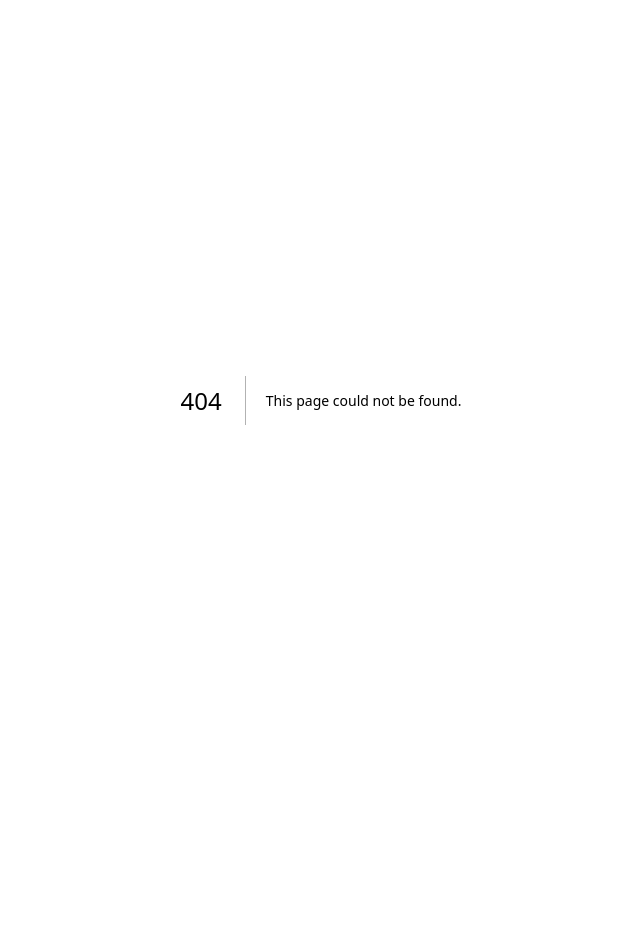
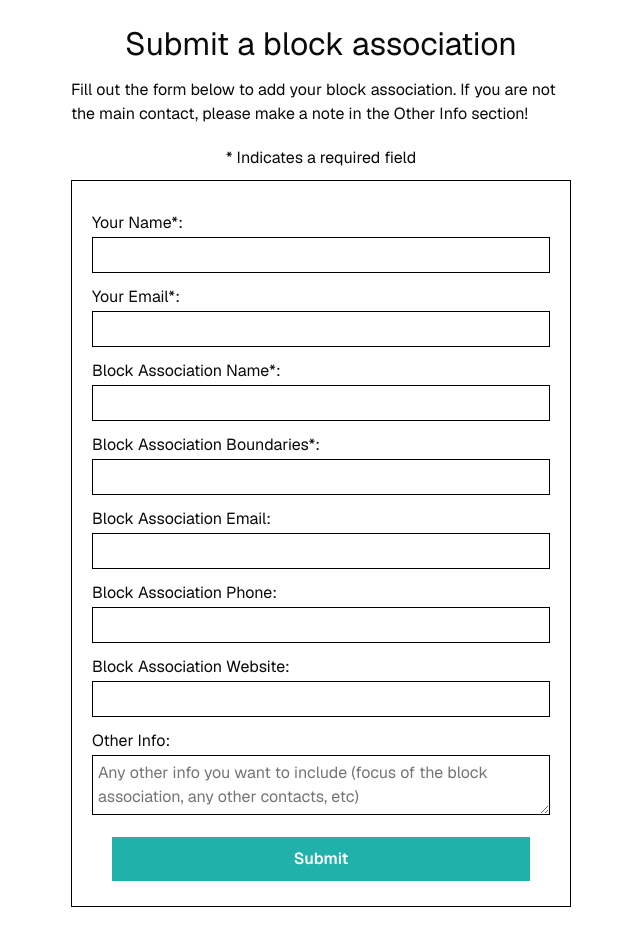
Before and after one commit to klevenick/block_database, a Next.js app: page /contact in a window 1280 px wide. Before the commit this address had no page. Shown: the whole page, without its empty margins (319-959 px from the left). Before the commit the page ends 800 px from the top, so only its background shows below. Built offline with nearby package versions, Linux system fonts and the light colour scheme.

Commit message:
hooking up contact form

```diff
--- /dev/null
+++ b/app/contact/ContactForm.tsx
@@ -0,0 +1,55 @@
+'use client'
+import { blockAssociationSubmission } from "@/lib/db"
+import { SubmissionInputs } from "@/lib/definitions"
+import { useRouter } from "next/navigation"
+import { useForm, SubmitHandler } from "react-hook-form"
+
+
+
+
+
+export default function ContactForm() {
+  const router = useRouter()
+
+  const {
+    register,
+    handleSubmit,
+    formState: { errors, isSubmitting },
+  } = useForm<SubmissionInputs>()
+  const onSubmit: SubmitHandler<SubmissionInputs> = async (data) => {
+    const submissionResponse = await blockAssociationSubmission(data)
+    console.log(submissionResponse)
+    router.push("./contact/confirm")
+  }
+
+
+  return (
+    /* "handleSubmit" will validate your inputs before invoking "onSubmit" */
+    <form onSubmit={handleSubmit(onSubmit)}>
+      {/* register your input into the hook by invoking the "register" function */}
+        <label>Your Name*: </label>
+        <input defaultValue="" {...register("name", { required: true })} />
+        {errors.name && <span className="form_error">This field is required</span>}
+        <label>Your Email*: </label>
+        <input defaultValue="" {...register("email", { required: true })} />
+        {errors.email && <span className="form_error">This field is required</span>}
+        <label>Block Association Name*: </label>
+        <input defaultValue="" {...register("block_association_name", { required: true })} />
+        {errors.block_association_name && <span className="form_error">This field is required</span>}
+        <label>Block Association Boundaries*: </label>
+        <input defaultValue="" {...register("block_association_boundaries", { required: true })} />
+        {errors.block_association_boundaries && <span className="form_error">This field is required</span>}
+        <label>Block Association Email: </label>
+        <input defaultValue="" {...register("block_association_email")} />
+        <label>Block Association Phone: </label>
+        <input defaultValue="" {...register("block_association_phone")} />
+        <label>Block Association Website: </label>
+        <input defaultValue="" {...register("block_association_website")} />
+        <label>Other Info: </label>
+        <textarea defaultValue="" {...register("other_info")} placeholder="Any other info you want to include (focus of the block association, any other contacts, etc)" />
+        <button type="submit" disabled={isSubmitting}>
+            {isSubmitting ? 'Submitting...' : 'Submit'}
+          </button>
+    </form>
+  )
+}
--- /dev/null
+++ b/app/contact/confirm/page.tsx
@@ -0,0 +1,11 @@
+import Link from "next/link";
+
+export default function Page() {
+
+    return(
+    <main className="confirm_main">
+        <span>Your block associaiton has been submitted, thanks!</span>
+        <Link href="/">Return to the map</Link>
+    </main>
+    )
+}
--- /dev/null
+++ b/app/contact/page.tsx
@@ -0,0 +1,13 @@
+import ContactForm from "./ContactForm";
+
+export default function Page() {
+
+    return (
+        <main className="contact_main">
+            <h1>Submit a block association</h1>
+            <span>Fill out the form below to add your block association. If you are not the main contact, please make a note in the Other Info section!</span>
+            <span>* Indicates a required field</span>
+        <ContactForm />
+        </main>
+    )
+}
--- a/app/globals.css
+++ b/app/globals.css
@@ -76,6 +76,10 @@ main {
 h1 {
   font-size: 2em
 }
+
+a {
+  color: blue;
+}
 .pageHeader {
   display: flex;
   flex-direction: column;
@@ -114,3 +118,79 @@ h1 {
   }
 
 }
+
+.contactSection {
+  margin: 20px;
+  padding: 10px;
+  background-color: lightseagreen;
+  color: white;
+  font-weight: 600;
+  border-radius: 5px;
+  cursor: pointer;
+
+  a {
+    color: white;
+  }
+}
+
+.contact_main {
+  padding: 20px;
+  width: 100%;
+  height: 100%;
+  display: flex;
+  flex-direction: column;
+  align-items: center;
+
+  span {
+    max-width: 500px;
+    margin: 10px;
+  }
+
+  form {
+    display: flex;
+    padding: 20px;
+    flex-direction: column;
+    width: 500px;
+    justify-content: center;
+    border: 1px solid black;
+
+    label {
+      margin-top: 10px;
+    }
+    input, textarea {
+      border: 1px solid black;
+      margin: 2px 0;
+      padding: 5px;
+
+    }
+    input::placeholder, textarea::placeholder {
+        color: rgb(117, 116, 116);
+      }
+
+    button {
+      padding: 10px;
+      width: auto;
+      height: auto;
+      background-color: lightseagreen;
+      color: white;
+      font-weight: 600;
+      margin: 20px 20px 5px;
+
+    }
+
+    .form_error {
+      font-size: .75em;
+      color: red;
+      padding: 0;
+      margin: 0;
+    }
+  }
+}
+
+.confirm_main {
+  display: flex;
+  flex-direction: column;
+  align-items: center;
+  margin: 20px;
+
+}
--- a/app/page.tsx
+++ b/app/page.tsx
@@ -3,6 +3,7 @@ import dynamic from 'next/dynamic'
 import { getBlockAssociations } from "@/lib/db"
 import { useEffect, useState } from 'react'
 import { Block } from '@/lib/definitions'
+import Link from 'next/link'
 
 
 const MapLoader = dynamic(() => import('./components/Map'), {
@@ -28,6 +29,9 @@ export default function Page() {
       <section className="mapSection">
       <MapLoader blockData={blockData}/>
       </section>
+      <section className="contactSection">
+        <Link href="/contact" >Add Your Block Association</Link>
+      </section>
     </main>
   );
 }
--- a/lib/db.ts
+++ b/lib/db.ts
@@ -1,5 +1,6 @@
 import { createClient } from '@/lib/supabase/client'
 import { QueryData } from '@supabase/supabase-js'
+import { SubmissionInputs } from './definitions'
 
 
 export interface blockObject {
@@ -25,3 +26,19 @@ export async function getBlockAssociations() {
 
   return block_associations
 }
+
+export async function blockAssociationSubmission(formData : SubmissionInputs) {
+  const supabase = await createClient()
+  const response = await supabase.from('submissions').insert({
+    name: formData.name,
+    email: formData.email,
+    block_association_name: formData.block_association_name,
+    block_association_email: formData.block_association_email,
+    block_association_website: formData.block_association_website,
+    block_association_phone: formData.block_association_phone,
+    block_association_boundaries: formData.block_association_boundaries,
+    other_info: formData.other_info
+  }
+  )
+  console.log(response)
+}
```
Also changed, not shown: lib/definitions.ts (+10 -0 lines).
